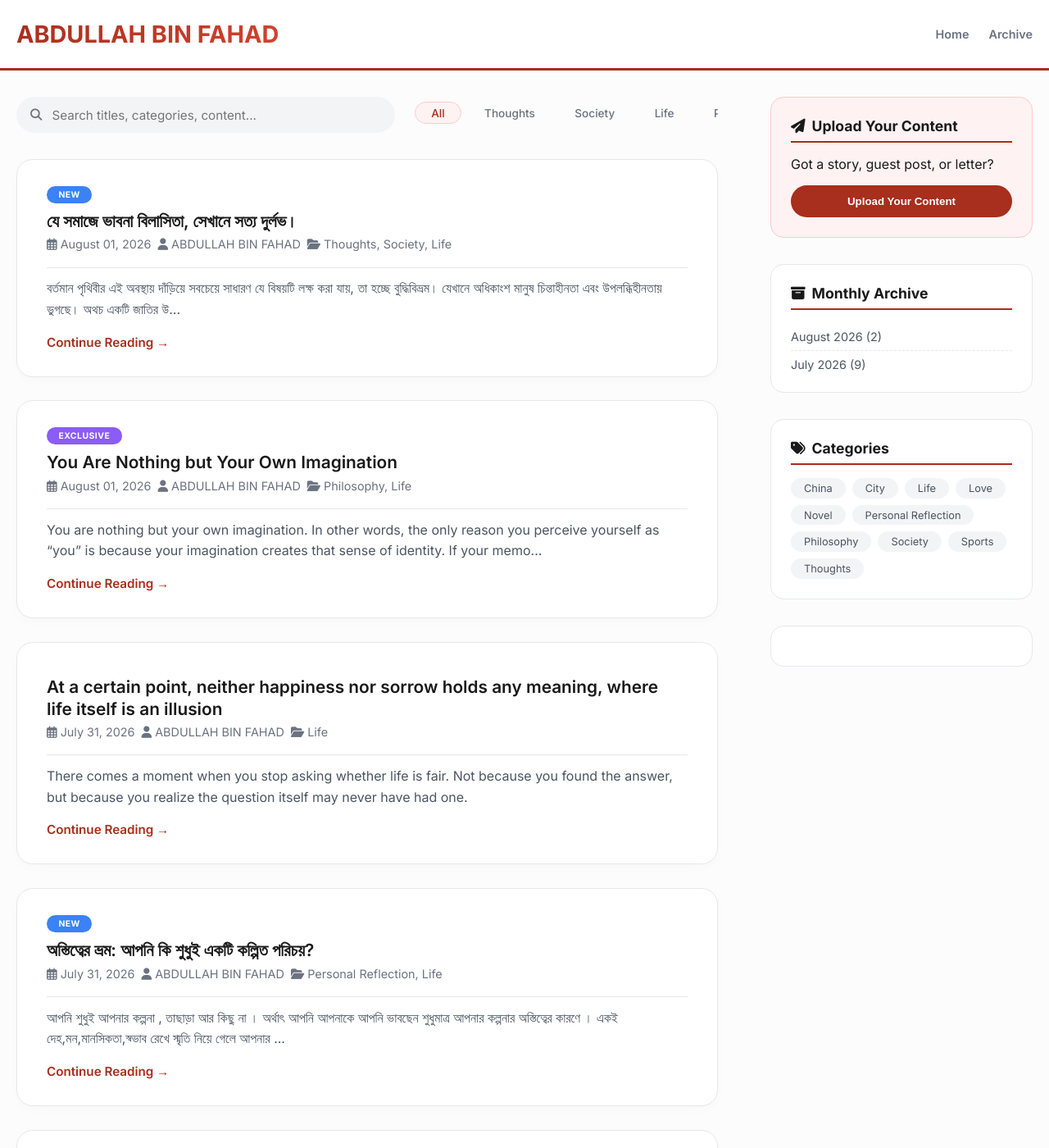
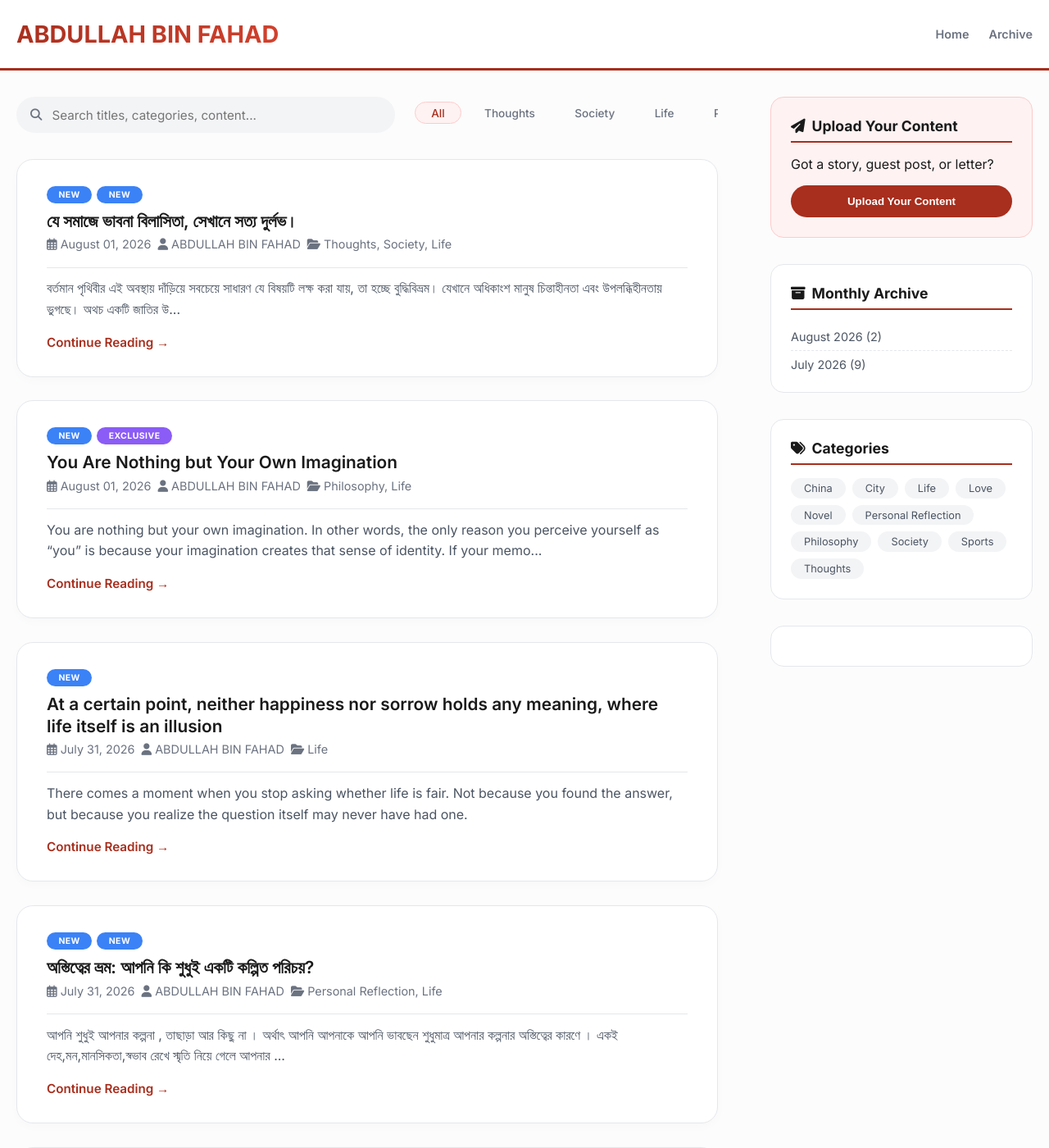
Before and after one commit to abdullahbinfahad/writings, a Jekyll site: the page built from index.md, in a window 1280 px wide and 1400 px high. Shown: the whole window at 82% size. Built offline with Jekyll 4.4.1, drawn with Linux system fonts in a browser that asks for light colours; comment, search, counter and statistics services are not loaded.

Commit message:
Implement automatic 'New' badge for recent posts
Added automatic 'New' badge logic for posts created within the last 7 days.

```diff
--- a/_layouts/home.html
+++ b/_layouts/home.html
@@ -30,8 +30,18 @@ layout: default
 
             <div class="post-card {% if post.pinned %}pinned{% endif %}" data-categories="{{ post.categories | join: ',' | downcase }}">
                 <div class="card-content">
-                    <!-- NEW BADGE WRAPPER -->
+                    <!-- BADGE WRAPPER WITH AUTO "NEW" LOGIC -->
                     <div class="badge-wrapper" style="display: flex; flex-wrap: wrap; gap: 6px; margin-bottom: 0.5rem;">
+
+                        <!-- AUTOMATIC "NEW" BADGE LOGIC (Less than 7 days old) -->
+                        {% assign post_date = post.date | date: '%s' %}
+                        {% assign current_date = site.time | date: '%s' %}
+                        {% assign diff_seconds = current_date | minus: post_date %}
+                        {% assign diff_days = diff_seconds | divided_by: 86400 %}
+                        {% if diff_days < 7 %}
+                        <span class="badge-label badge-new">New</span>
+                        {% endif %}
+
                         {% if post.pinned %}
                         <span class="badge-label badge-featured">📌 Featured</span>
                         {% endif %}
@@ -40,6 +50,7 @@ layout: default
                         <span class="badge-label badge-{{ post.badge | downcase }}">{{ post.badge }}</span>
                         {% endif %}
                     </div>
+                    <!-- END BADGE WRAPPER -->
 
                     <h2><a href="{{ post.url }}">{{ post.title }}{% if post.series %} (Part {{ part_index | plus: 1 }} of {{ total_parts }}){% endif %}</a></h2>
                     <div class="post-meta">
```
